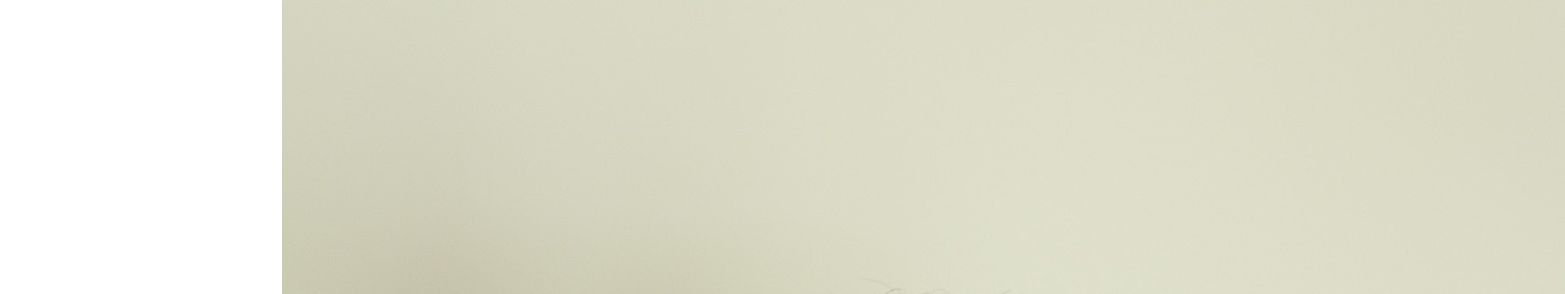
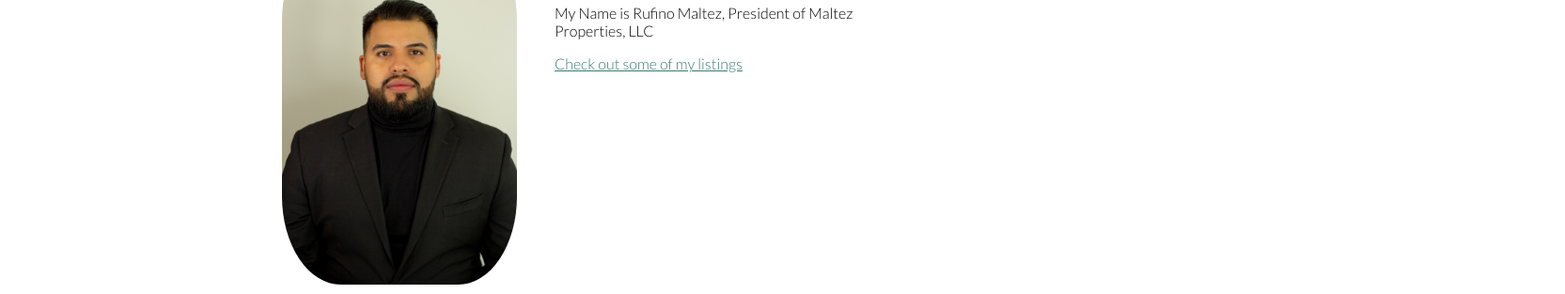
Before and after one commit to rufinomaltez/Portfolio-Website, a plain HTML site: page index.html in a window 1280 px wide. Shown: the part 312-625 px from the top of the page at 94% size, 1665 px wide, since content can reach past the window. Drawn offline with Linux system fonts and the light colour scheme.

Commit message:
Edited Class for portrait
removed the space between the "e" and "l"

```diff
--- a/index.html
+++ b/index.html
@@ -36,7 +36,7 @@
         </nav>
     </header>
     <div class="profile">
-        <img src="img/Final Portrait Picture.jpg" class="profil e__portrait"
+        <img src="img/Final Portrait Picture.jpg" class="profile__portrait"
             alt="Rufino Maltez Portrait"><!--Add Portrait picture here-->
         <h1>Hello Customers!</h1>
         <p>
```
